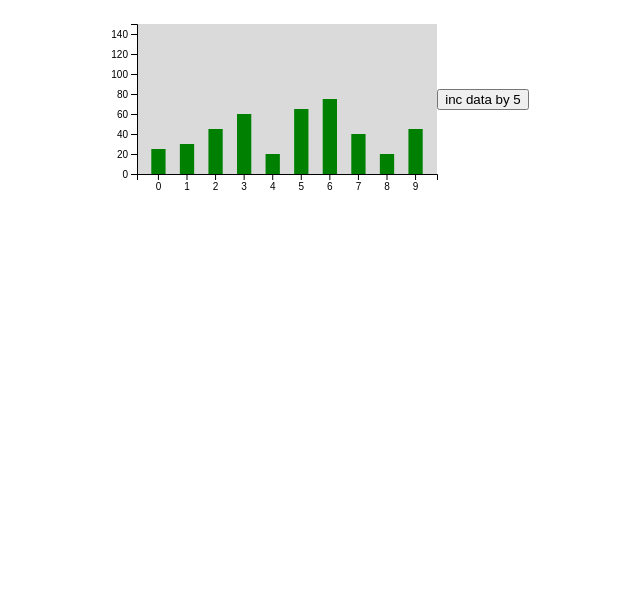
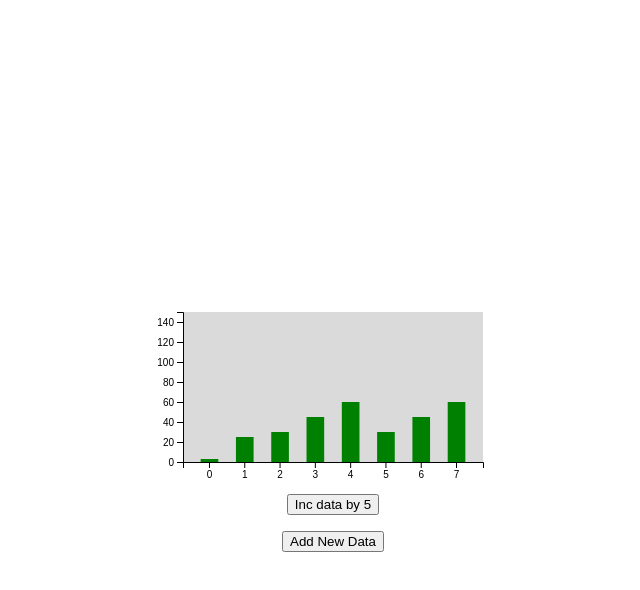
Before and after one commit to allybi-design/Rect---D3, a React (Create React App) app: page / in a window 1280 px wide. Shown: the top 590 px of the page, without its empty margins (511-1151 px from the left). Built offline with nearby package versions, Linux system fonts and the light colour scheme.

Commit message:
create bar graph with tooltips & add new Data

```diff
--- a/src/App.js
+++ b/src/App.js
@@ -4,14 +4,13 @@ import { select, scaleBand, axisBottom, scaleLinear, axisLeft } from "d3";
 const App = () => {
   const svgRef = useRef()
 
-  const [data, setData] = useState([25, 30, 45, 60, 20, 65, 75, 40, 20, 45])
+  const [data, setData] = useState([3, 25, 30, 45, 60, 30, 45, 60])
 
   useEffect(() => {
     const svg = select(svgRef.current)
 
     const xScale = scaleBand()
-      .domain(data
-        .map((value, index) => index))
+      .domain(data.map((value, index) => index))
       .range([0, 300])
       .padding(0.5)
 
@@ -24,11 +23,13 @@ const App = () => {
       .range(["green", "yellow", "orange", "red"])
       .clamp(true)
 
+    //x-axis
     svg
       .select(".x-axis")
       .style("transform", "translateY(150px)")
       .call(axisBottom(xScale).ticks(data.length))
 
+    //y-axis
     svg
       .selectAll(".y-axis")
       // .style("transform", "translateX(300px")
@@ -38,15 +39,33 @@ const App = () => {
       .selectAll(".bar")
       .data(data)
       .join("rect")
-      .attr("class", "rect")
+      .attr("class", "bar")
       .style("transform", "scale(1, -1)")
       .attr("x", (value, index) => xScale(index))
       .attr("y", -150)
       .attr("width", xScale.bandwidth())
+      .on("mouseenter", (value, index) => {
+        svg
+          .selectAll(".tooltip")
+          .data([value])
+          .join(enter => enter.append("text").attr("y", yScale(value) - -8))
+          .attr("class", "tooltip")
+          .text(value)
+          .attr("x", xScale(index) + xScale.bandwidth() / 2)
+          .attr("text-anchor", "middle")
+          .transition()
+          .attr("y", yScale(value) - 8)
+          .attr("opacity", 1)
+      })
+      .on("mouseleave", () => svg.select(".tooltip").remove())
       .transition()
       .attr("fill", colorScale)
       .attr("height", value => 150 - yScale(value))
   }, [data])
+
+  const addNewData = () => {
+    setData([...data, Math.round((Math.random() * 100))])
+  }
 
   return (
     <div className="container">
@@ -54,7 +73,8 @@ const App = () => {
         <g className="x-axis" />
         <g className="y-axis" />
       </svg>
-      <button onClick={() => setData(data.map(value => value + 5))}>inc data by 5</button>
+      <button onClick={() => setData(data.map(value => value + 5))}>Inc data by 5</button>
+      <button onClick={() => addNewData()}>Add New Data</button>
     </div>
   )
 }
--- a/src/index.css
+++ b/src/index.css
@@ -10,12 +10,19 @@ body {
   width: 1640px;
   margin: 0 auto;
   display: flex;
-  flex-direction: row;
+  flex-direction: column;
   align-items: center;
   justify-content: center;
+  height: 100vh;
+}
+
+button {
+  margin-top: 1rem;
 }
 
 svg {
   background-color: #dadada;
   overflow: visible;
+  margin: 1rem 0;
+  display: block;
 }
```
